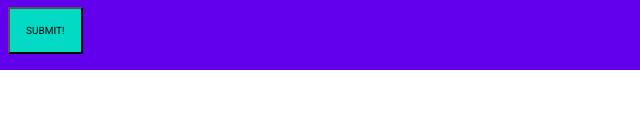
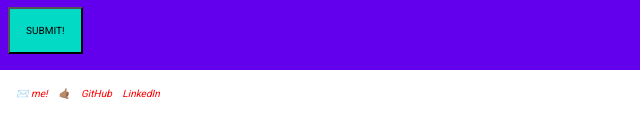
Before and after one commit to Claim-Academy-JS/html-css-js, a website: page contact/index.html in a window 1280 px wide. Shown: the part 424-562 px from the top of the page, 0-640 px from the left. Drawn offline with nearby package versions, Linux system fonts and the light colour scheme.

Commit message:
Add address tag with contact links

```diff
--- a/contact/index.html
+++ b/contact/index.html
@@ -28,11 +28,11 @@
       </ul>
     </nav>
     <main>
-      <form action="">
+      <form action="" method="post">
         <div class="flex flex-justify-content--space-between">
           <div>
             <label for="fname">First Name</label>
-            <input type="text" id="fname" />
+            <input type="text" id="fname" name="first" />
           </div>
           <div>
             <label for="lname">Last Name</label>
@@ -72,6 +72,26 @@
         <button type="submit" class="button">Submit!</button>
       </form>
     </main>
-    <footer></footer>
+    <footer>
+      <address>
+        <ul>
+          <li>
+            <a href="mailto:manavm@visionwebsoft.com">✉️ me!</a>
+          </li>
+
+          <li><a href="tel:6187721796">🤙🏽</a></li>
+
+          <li>
+            <a href="https://github.com/manavm1990" target="_blank">GitHub</a>
+          </li>
+
+          <li>
+            <a href="https://www.linkedin.com/in/manavm1990/" target="_blank"
+              >LinkedIn</a
+            >
+          </li>
+        </ul>
+      </address>
+    </footer>
   </body>
 </html>
```
